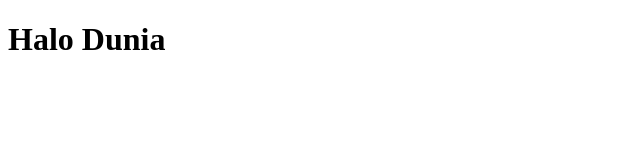
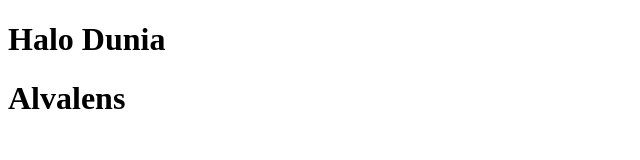
Before and after one commit to Alvalens/gdgoc--test, a plain HTML site: page index.html in a window 1280 px wide. Shown: the whole page, without its empty margins (0-640 px from the left). Drawn offline with Linux system fonts and the light colour scheme.

Commit message:
merubah html

```diff
--- a/index.html
+++ b/index.html
@@ -7,5 +7,6 @@
 </head>
 <body>
   <h1>Halo Dunia</h1>
+  <h1>Alvalens</h1>
 </body>
 </html>
```
